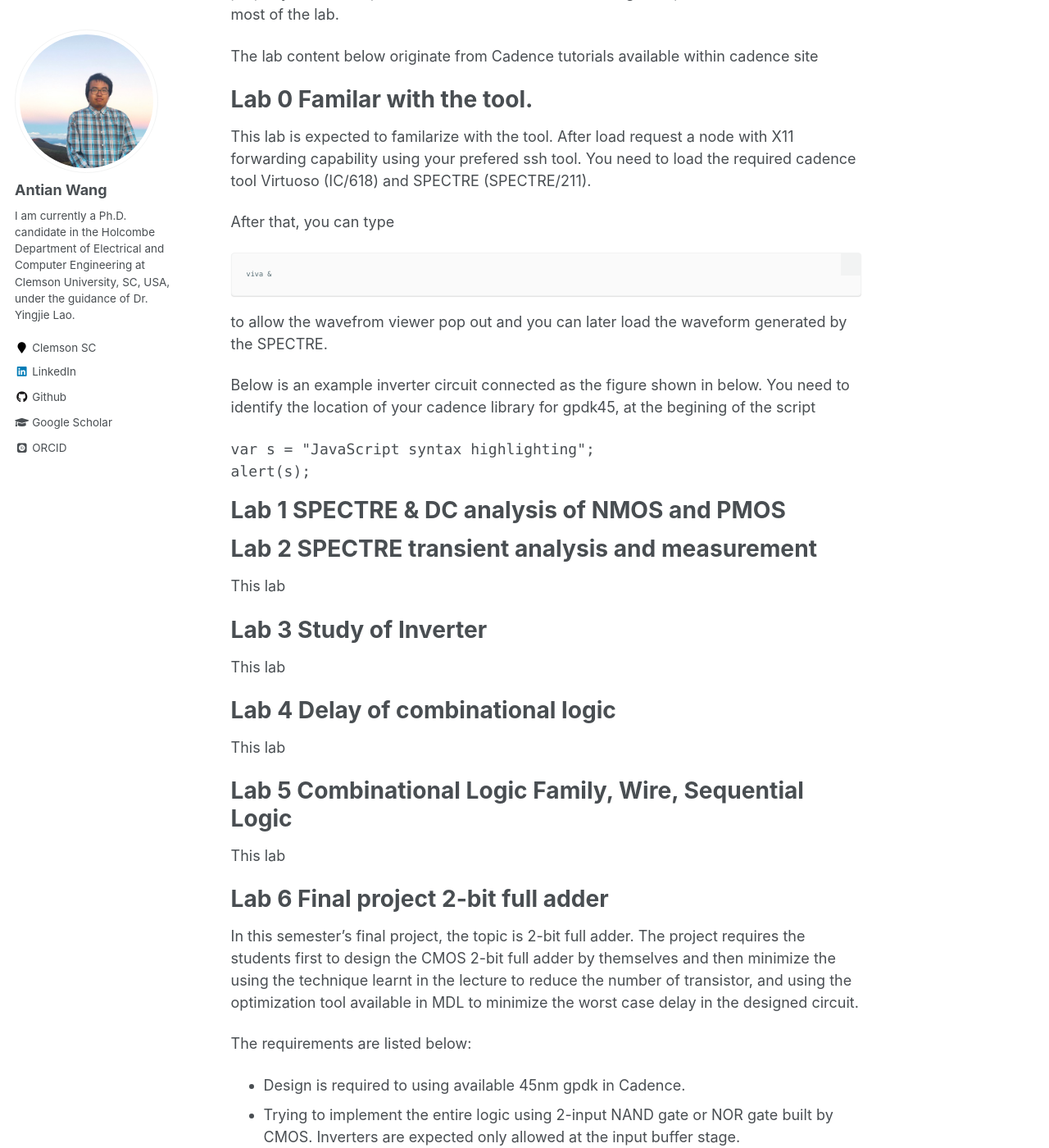
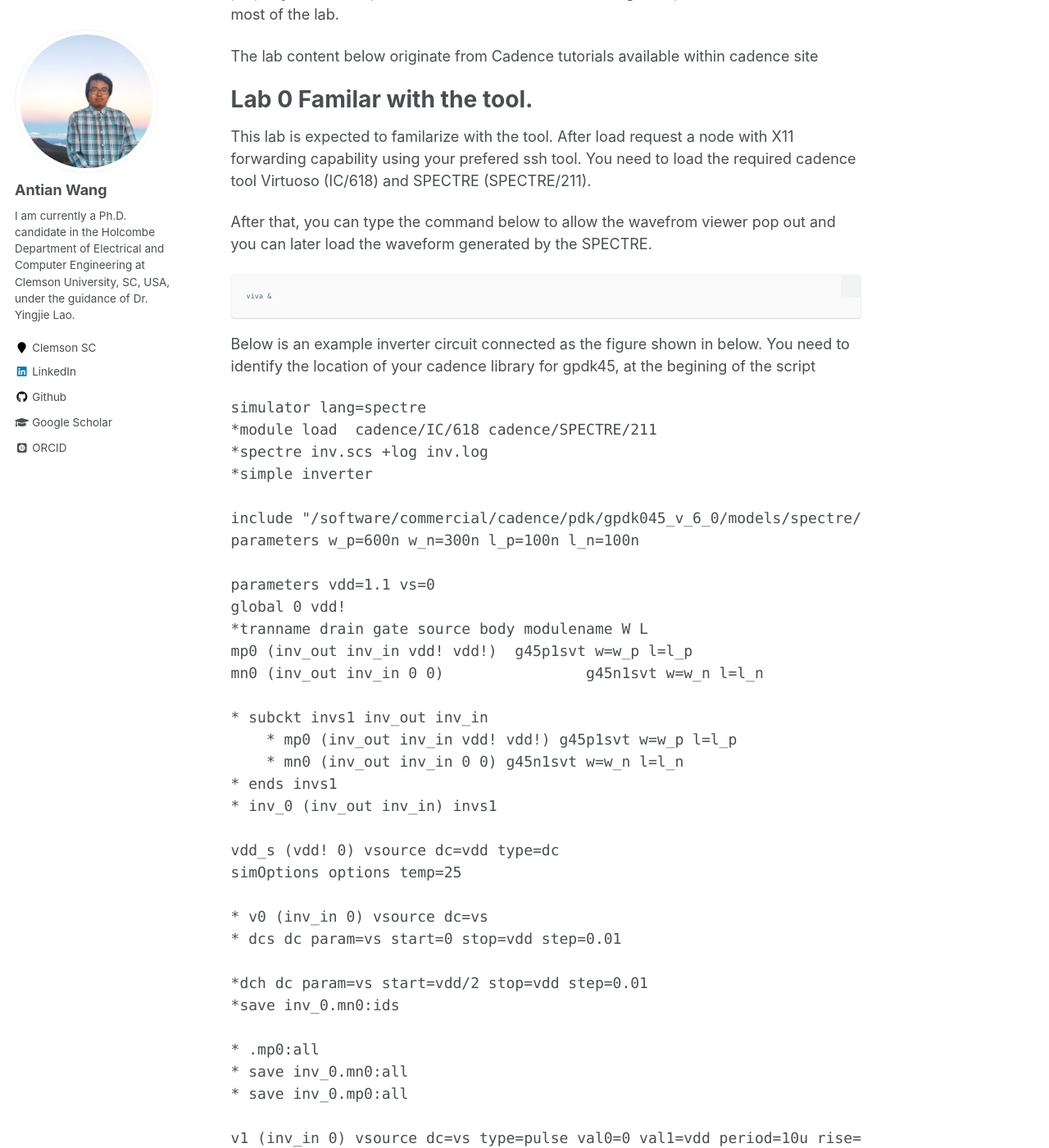
Before and after one commit to wangantian/wangantian.github.io, a Jekyll site: the page built from _teaching/Clemson_ECE4590.md, in a window 1280 px wide and 1400 px high, scrolled down 629 px. Shown: the whole window at 82% size. Built offline with Jekyll 4.4.1, drawn with Linux system fonts in a browser that asks for light colours; some web fonts are replaced; some of the changed text lies outside the part shown.

Commit message:
Update Clemson_ECE4590.md

````diff
--- a/_teaching/Clemson_ECE4590.md
+++ b/_teaching/Clemson_ECE4590.md
@@ -27,17 +27,53 @@ This lab is expected to familarize with the tool.
 After load request a node with X11 forwarding capability using your prefered ssh tool.
 You need to load the required cadence tool Virtuoso (IC/618) and SPECTRE (SPECTRE/211).
 
-After that, you can type
+After that, you can type the command below to allow the wavefrom viewer pop out and you can later load the waveform generated by the SPECTRE.
 ```console
 viva &
 ```
-to allow the wavefrom viewer pop out and you can later load the waveform generated by the SPECTRE.
+
 
 Below is an example inverter circuit connected as the figure shown in below.
 You need to identify the location of your cadence library for gpdk45, at the begining of the script
 ```spice
-var s = "JavaScript syntax highlighting";
-alert(s);
+simulator lang=spectre
+*module load  cadence/IC/618 cadence/SPECTRE/211
+*spectre inv.scs +log inv.log
+*simple inverter
+
+include "/software/commercial/cadence/pdk/gpdk045_v_6_0/models/spectre/gpdk045_mos.scs" section=tt
+parameters w_p=600n w_n=300n l_p=100n l_n=100n
+
+parameters vdd=1.1 vs=0
+global 0 vdd!
+*tranname drain gate source body modulename W L
+mp0 (inv_out inv_in vdd! vdd!)	g45p1svt w=w_p l=l_p
+mn0 (inv_out inv_in 0 0) 		g45n1svt w=w_n l=l_n
+
+* subckt invs1 inv_out inv_in
+    * mp0 (inv_out inv_in vdd! vdd!) g45p1svt w=w_p l=l_p
+    * mn0 (inv_out inv_in 0 0) g45n1svt w=w_n l=l_n
+* ends invs1
+* inv_0 (inv_out inv_in) invs1
+
+vdd_s (vdd! 0) vsource dc=vdd type=dc
+simOptions options temp=25
+
+* v0 (inv_in 0) vsource dc=vs
+* dcs dc param=vs start=0 stop=vdd step=0.01
+
+*dch dc param=vs start=vdd/2 stop=vdd step=0.01
+*save inv_0.mn0:ids
+
+* .mp0:all
+* save inv_0.mn0:all
+* save inv_0.mp0:all
+
+v1 (inv_in 0) vsource dc=vs type=pulse val0=0 val1=vdd period=10u rise=5p fall=5p width=5u
+trans1 tran stop=50u method =trap
+
+outputInfo info what=output where=logfile
+element info what=inst where=logfile
 ```
 
 
````
